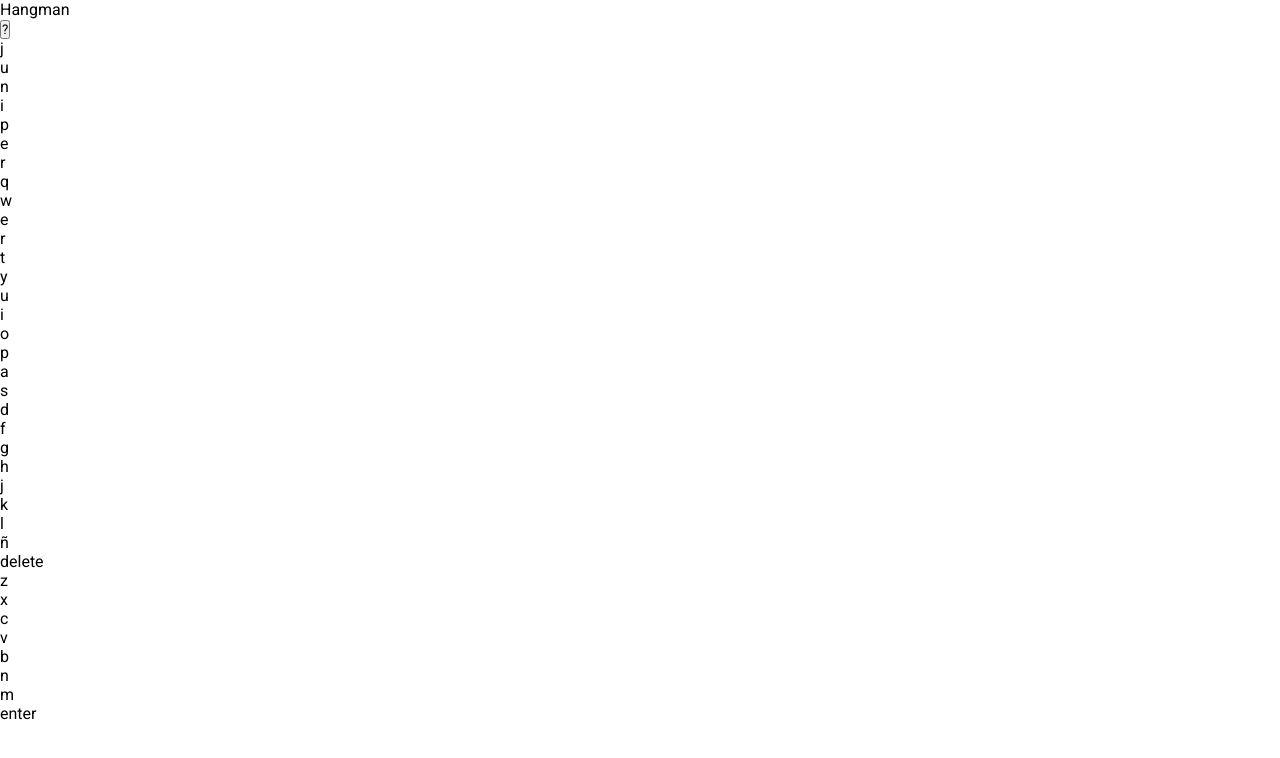
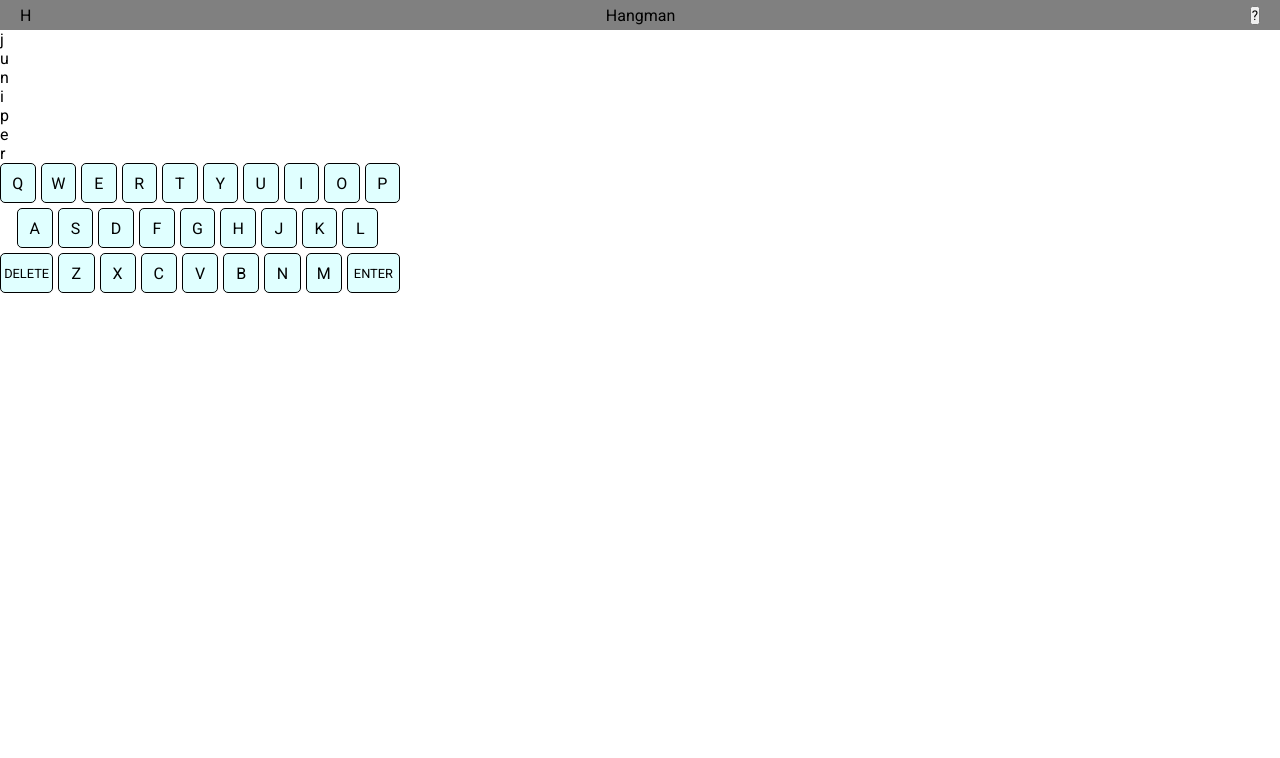
Before and after one commit to adriapujol/hangman, a React (Create React App) app: page / in a window 1280 px wide. Shown: the top 758 px of the page. Built offline with nearby package versions, Linux system fonts and the light colour scheme.

Commit message:
keyboard basic style

```diff
--- a/src/App.jsx
+++ b/src/App.jsx
@@ -1,4 +1,4 @@
-import React, { useState } from 'react';
+import React, { useState, useEffect } from 'react';
 import './App.scss';
 
 
@@ -7,7 +7,10 @@ function App() {
 
   const [word, setWord] = useState("juniper");
 
-  const keys = ["q", "w", "e", "r", "t", "y", "u", "i", "o", "p", "a", "s", "d", "f", "g", "h", "j", "k", "l", "ñ", "delete", "z", "x", "c", "v", "b", "n", "m", "enter"];
+  const keys1 = ["q", "w", "e", "r", "t", "y", "u", "i", "o", "p"];
+  const keys2 = ["a", "s", "d", "f", "g", "h", "j", "k", "l"];
+  const keys3 = ["delete", "z", "x", "c", "v", "b", "n", "m", "enter"];
+
   const letters = word.split("");
 
   console.log(letters);
@@ -16,7 +19,8 @@ function App() {
   return (
     <div className="wrapper">
       <nav className='nav'>
-        <div className="logo">Hangman</div>
+        <div className="logo">H</div>
+        <div className="title">Hangman</div>
         <button className="info">?</button>
       </nav>
       <section className="game">
@@ -27,19 +31,35 @@ function App() {
             })
           }
         </div>
-        <div className="hangman">
+        <div className="board">
           <div className="background">
 
           </div>
-          <div className="hang-parts">
+          <div className="hangman">
 
           </div>
         </div>
       </section>
       <section className="keyboard">
-        {keys.map((k, index) => {
-          return <div className="key" key={index}>{k}</div>
-        })}
+        <div className="row">
+          {keys1.map((k, index) => {
+            return <div className="key" id={k} key={index}>{k}</div>
+          })}
+        </div>
+        <div className="row">
+          <div className="blank half"></div>
+          {keys2.map((k, index) => {
+            return <div className="key" id={k} key={index}>{k}</div>
+          })}
+          <div className="blank half"></div>
+        </div>
+        <div className="row">
+          {keys3.map((k, index) => {
+            let styles = (k === "enter" || k === "delete") ? "key one-and-half" : "key";
+            return <div className={styles} id={k} key={index}>{k}</div>
+          })}
+        </div>
+
       </section>
     </div>
   );
--- a/src/App.scss
+++ b/src/App.scss
@@ -0,0 +1,54 @@
+.wrapper {
+    width: 100%;
+    height: 100vh;
+}
+
+.nav {
+    width: 100%;
+    height: 30px;
+    display: flex;
+    justify-content: space-between;
+    align-items: center;
+    background-color: grey;
+    padding: 0px 20px;
+}
+
+.game {
+
+}
+
+.keyboard {
+    max-width: 400px;
+    display: block;
+
+    .row {
+        display: flex;
+        justify-content: center;
+        align-items: center;
+        width: 100%;
+        margin-bottom: 5px;
+    }
+    .key {
+        display: flex;
+        justify-content: center;
+        align-items: center;
+        border: 1px solid black;
+        flex: 1;
+        background-color: lightcyan;
+        text-transform: uppercase;
+        margin-right: 5px;
+        height: 40px;
+        border-radius: 5px;
+
+        &:last-child {
+            margin-right: 0px;
+        }
+    }
+    .half {
+        flex: 0.5;
+    }
+    .one-and-half {
+        flex: 1.5;
+        font-size: 0.8rem;
+    }
+}
```
